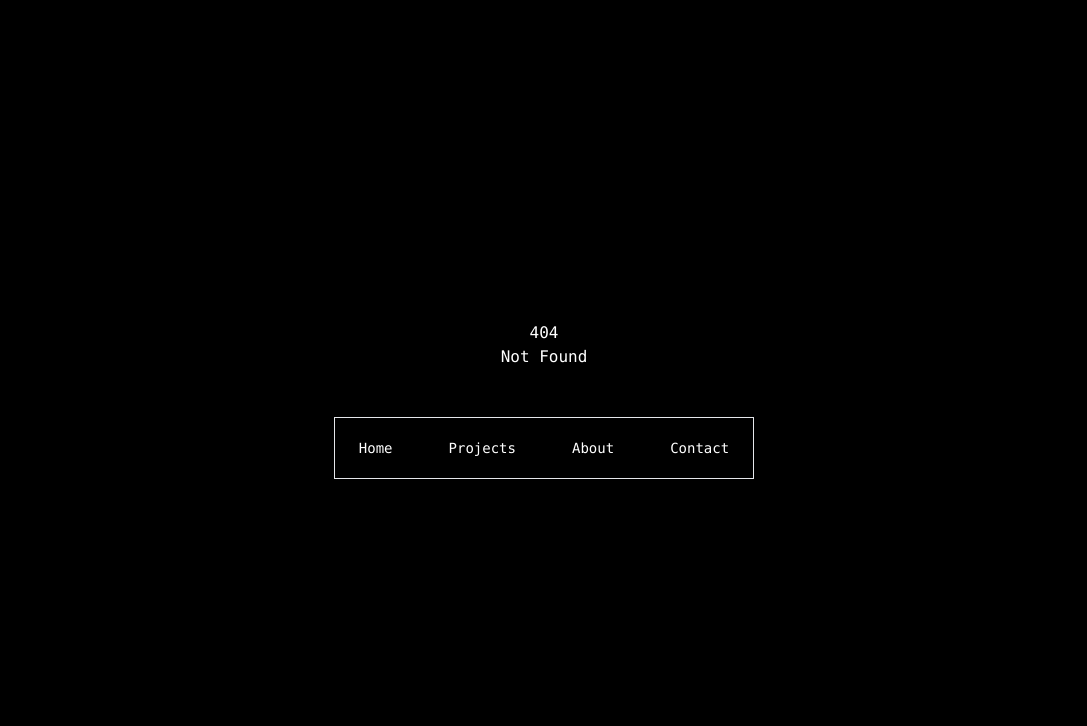
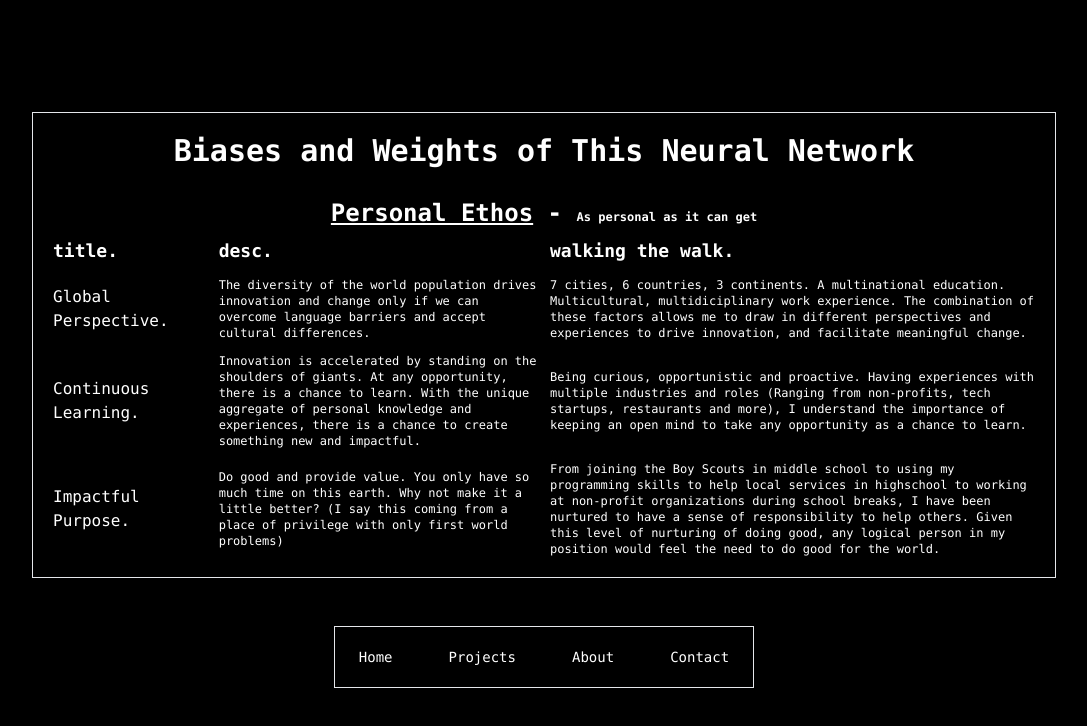
Before and after one commit to ItsThompson/t-industries, a SvelteKit app: page /weights-and-biases in a window 1280 px wide. Before the commit this address had no page. Shown: the top 726 px of the page, without its empty margins (96-1183 px from the left). Built offline with nearby package versions, Linux system fonts and the light colour scheme.

Commit message:
feat(layout): border is now in layout feat(ethos): moved personal ethos to separate page

```diff
--- a/src/routes/+layout.svelte
+++ b/src/routes/+layout.svelte
@@ -6,6 +6,8 @@
 <div
     class="h-screen w-screen flex flex-col justify-center items-center m-auto bg-black"
 >
-    <slot />
+    <div class="w-4/5 border p-5 flex flex-col items-center gap-5">
+        <slot />
+    </div>
     <Navbar />
 </div>
--- a/src/routes/+page.svelte
+++ b/src/routes/+page.svelte
@@ -2,57 +2,17 @@
     import Age from "../components/Age.svelte";
 </script>
 
-<div class="w-4/5 border p-5 flex flex-col items-center gap-5">
 <div class="self-start">
     <h4 class="text-xl">
         <span class="font-bold">Thompson Tong</span>
         <span class="text-xs">(<Age /> years old)</span>
     </h4>
-        <p class="text-sm">Software Developer</p>
+    <p class="text-sm">
+        Software Developer
+        <span class="text-xs invisible">
+            Kind of offensive to tie me down to a single role... I'll let it
+            slide.</span
+        >
+    </p>
     <p class="text-sm">First Year at the University of Bath</p>
 </div>
-    <div class="flex flex-col items-center gap-2 w-4/5">
-        <h1 class="font-bold underline">Personal Ethos</h1>
-        <div class="grid grid-cols-10 items-center gap-3">
-            <h3 class="text-lg font-bold col-span-2">title.</h3>
-            <h3 class="text-lg font-bold col-span-4">desc.</h3>
-            <h3 class="text-lg font-bold col-span-4">walking the walk.</h3>
-            <h5 class="text-md col-span-2">Global Perspective.</h5>
-            <p class="text-xs col-span-4">
-                The diversity of the world population drives innovation and
-                change only if we can overcome language barriers and accept
-                cultural differences.
-            </p>
-            <p class="text-xs col-span-4">
-                proof proof proof proof proof proof proof proof proof proof
-                proof proof proof proof proof proof proof proof proof proof
-                proof proof proof proof proof proof proof proof proof proof
-                proof proof proof proof proof proof proof proof proof proof
-            </p>
-            <h5 class="text-md col-span-2">Continuous Learning.</h5>
-            <!-- <p class="text-xs">Learning at every opportunity</p> -->
-            <p class="text-xs col-span-4">
-                Innovation is accelerated by standing on the shoulders of
-                giants. At any opportunity, there is a chance to learn. With the
-                unique aggregate of personal knowledge and experiences, there is
-                a chance to create something new and impactful.
-            </p>
-            <p class="text-xs col-span-4">
-                proof proof proof proof proof proof proof proof proof proof
-                proof proof proof proof proof proof proof proof proof proof
-                proof proof proof proof proof proof proof proof proof proof
-                proof proof proof proof proof proof proof proof proof proof
-            </p>
-            <h5 class="text-md col-span-2">Impactful Purpose.</h5>
-            <p class="text-xs col-span-4">
-                Do good and provide value. It can be that simple.
-            </p>
-            <p class="text-xs col-span-4">
-                proof proof proof proof proof proof proof proof proof proof
-                proof proof proof proof proof proof proof proof proof proof
-                proof proof proof proof proof proof proof proof proof proof
-                proof proof proof proof proof proof proof proof proof proof
-            </p>
-        </div>
-    </div>
-</div>
--- a/src/routes/about/+page.svelte
+++ b/src/routes/about/+page.svelte
@@ -1,6 +1,4 @@
 <script lang="ts">
 </script>
 
-<div class="w-4/5 border p-5 flex flex-col items-center gap-5">
-    <p class="text-sm">About Page</p>
-</div>
+<p class="text-sm">About Page</p>
--- a/src/routes/contact/+page.svelte
+++ b/src/routes/contact/+page.svelte
@@ -1,6 +1,4 @@
 <script lang="ts">
 </script>
 
-<div class="w-4/5 border p-5 flex flex-col items-center gap-5">
-    <p class="text-sm">Contact Page</p>
-</div>
+<p class="text-sm">Contact Page</p>
--- a/src/routes/projects/+page.svelte
+++ b/src/routes/projects/+page.svelte
@@ -1,6 +1,4 @@
 <script lang="ts">
 </script>
 
-<div class="w-4/5 border p-5 flex flex-col items-center gap-5">
-    <p class="text-sm">Projects Page</p>
-</div>
+<p class="text-sm">Projects Page</p>
--- /dev/null
+++ b/src/routes/weights-and-biases/+page.svelte
@@ -0,0 +1,55 @@
+<!-- TODO: Reactive -->
+<div class="flex flex-col items-center gap-2">
+    <h1 class="font-bold text-3xl mb-5">
+        Biases and Weights of This Neural Network
+    </h1>
+    <h1 class="font-bold text-2xl">
+        <span class="underline">Personal Ethos </span>
+        -
+        <span class="text-xs">As personal as it can get</span>
+    </h1>
+    <div class="grid grid-cols-12 items-center gap-3">
+        <h3 class="text-lg font-bold col-span-2">title.</h3>
+        <h3 class="text-lg font-bold col-span-4">desc.</h3>
+        <h3 class="text-lg font-bold col-span-6">walking the walk.</h3>
+        <h5 class="text-base col-span-2">Global Perspective.</h5>
+        <p class="text-xs col-span-4">
+            The diversity of the world population drives innovation and change
+            only if we can overcome language barriers and accept cultural
+            differences.
+        </p>
+        <p class="text-xs col-span-6">
+            7 cities, 6 countries, 3 continents. A multinational education.
+            Multicultural, multidiciplinary work experience. The combination of
+            these factors allows me to draw in different perspectives and
+            experiences to drive innovation, and facilitate meaningful change.
+        </p>
+        <h5 class="text-base col-span-2">Continuous Learning.</h5>
+        <p class="text-xs col-span-4">
+            Innovation is accelerated by standing on the shoulders of giants. At
+            any opportunity, there is a chance to learn. With the unique
+            aggregate of personal knowledge and experiences, there is a chance
+            to create something new and impactful.
+        </p>
+        <p class="text-xs col-span-6">
+            Being curious, opportunistic and proactive. Having experiences with
+            multiple industries and roles (Ranging from non-profits, tech
+            startups, restaurants and more), I understand the importance of
+            keeping an open mind to take any opportunity as a chance to learn.
+        </p>
+        <h5 class="text-base col-span-2">Impactful Purpose.</h5>
+        <p class="text-xs col-span-4">
+            Do good and provide value. You only have so much time on this earth.
+            Why not make it a little better? (I say this coming from a place of
+            privilege with only first world problems)
+        </p>
+        <p class="text-xs col-span-6">
+            From joining the Boy Scouts in middle school to using my programming
+            skills to help local services in highschool to working at non-profit
+            organizations during school breaks, I have been nurtured to have a
+            sense of responsibility to help others. Given this level of
+            nurturing of doing good, any logical person in my position would
+            feel the need to do good for the world.
+        </p>
+    </div>
+</div>
```
Lines whose indentation alone changed are shown as unchanged.
